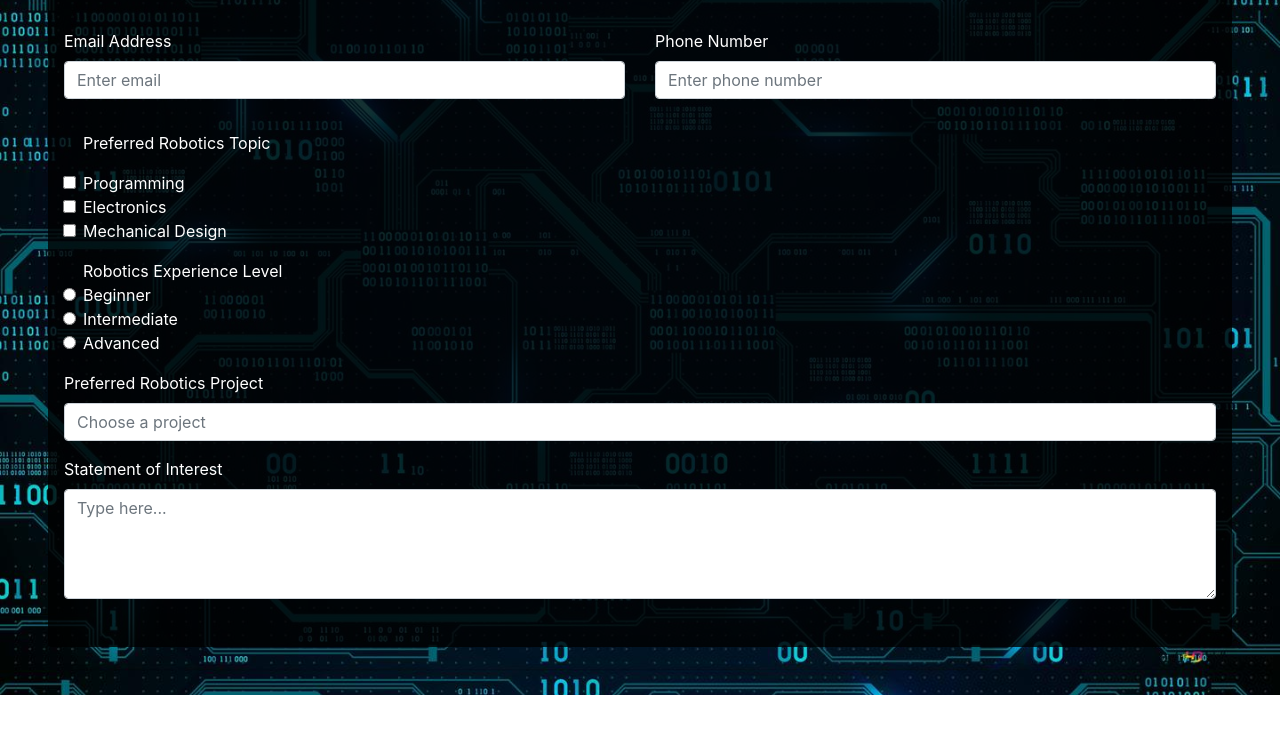
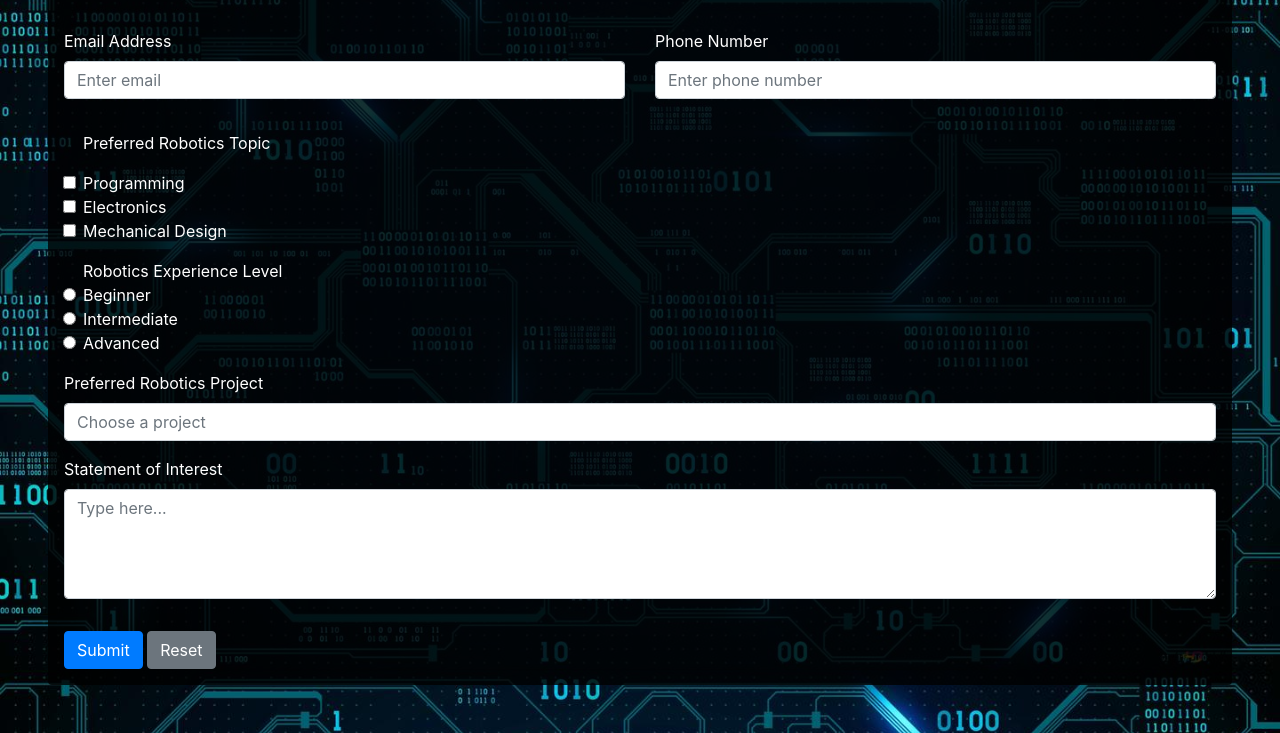
Before and after one commit to eNygard-0/sw2, a plain HTML site: page index.html in a window 1280 px wide. Shown: the part 183-916 px from the top of the page. Before the commit the page ends 878 px from the top, so only its background shows below. Drawn offline with nearby package versions, Linux system fonts and the light colour scheme.

Commit message:
Add files via upload

```diff
--- a/index.html
+++ b/index.html
@@ -73,6 +73,10 @@
            <textarea class="form-control" id="textarea" name="textarea" rows="4" placeholder="Type here..."></textarea>
           </div>
         </div>
+        <div>
+          <button type="submit" class="btn btn-primary">Submit</button>
+          <button type="reset" class="btn btn-secondary">Reset</button>
+        </div>
       </form>
     </div>
   </div>
```
